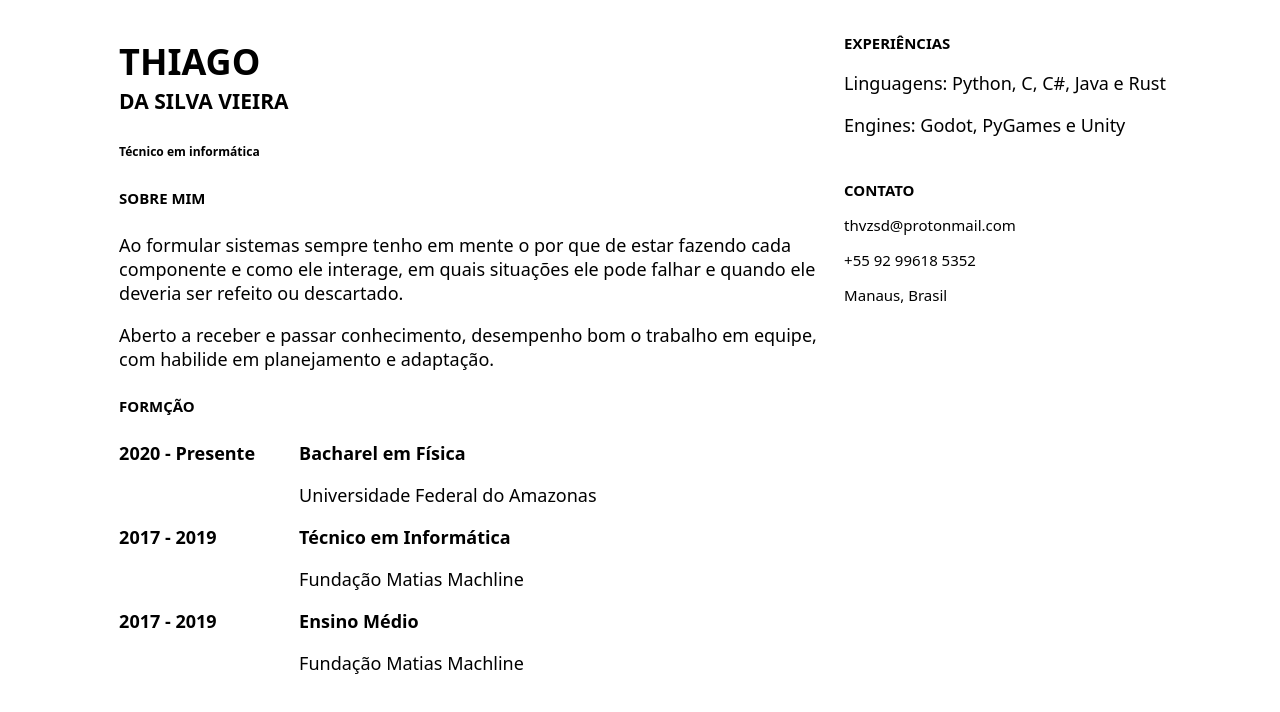
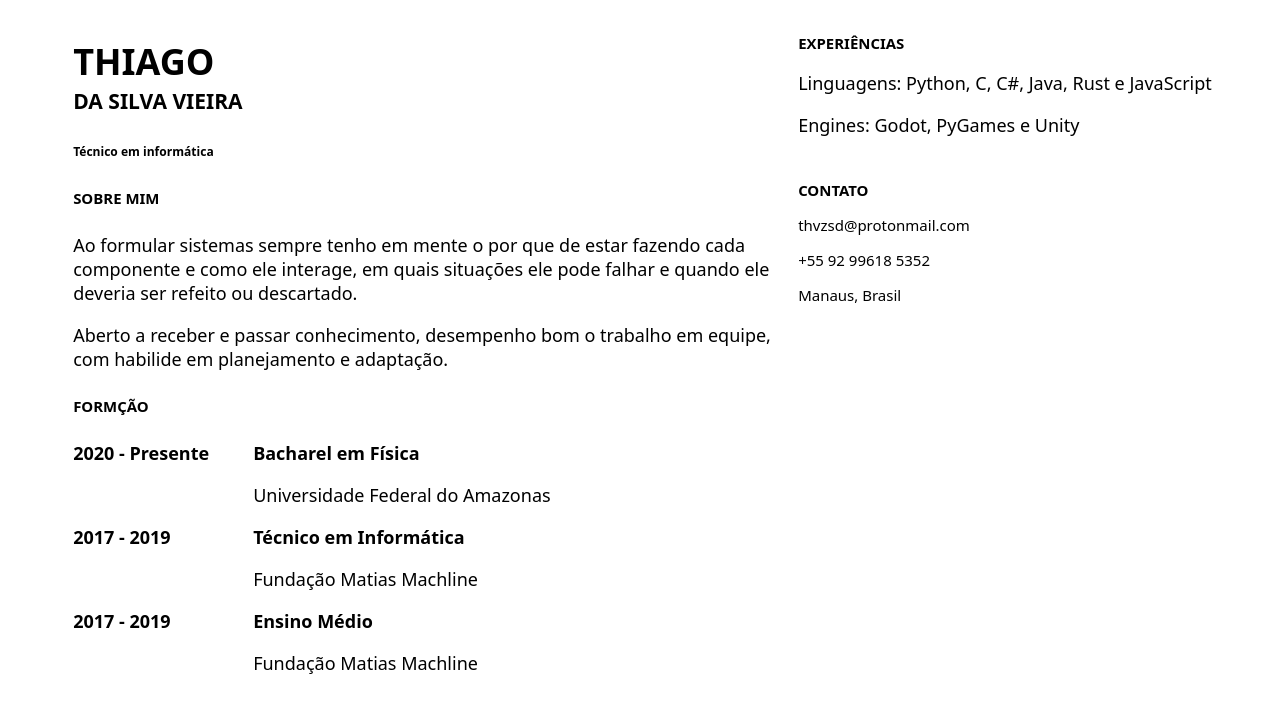
Before and after one commit to mlvzsd/Resume, a plain HTML site: page index.html in a window 1280 px wide. Drawn offline with Linux system fonts and the light colour scheme.

Commit message:
Update index.html

```diff
--- a/index.html
+++ b/index.html
@@ -68,7 +68,7 @@
         <div id='rightbar'>
             <h5 class='no-bottom'>EXPERIÊNCIAS</h5>
             <div id='experiences'>
-                <p>Linguagens: Python, C, C#, Java e Rust</p>
+                <p>Linguagens: Python, C, C#, Java, Rust e JavaScript</p>
                 <p>Engines: Godot, PyGames e Unity</p>
             </div>
             <h5 class='no-bottom'>CONTATO</h5>
```
